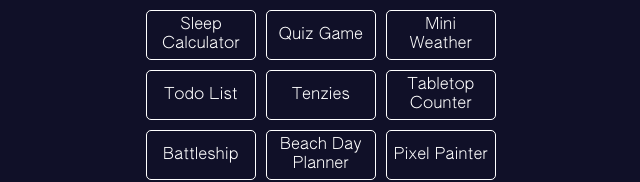
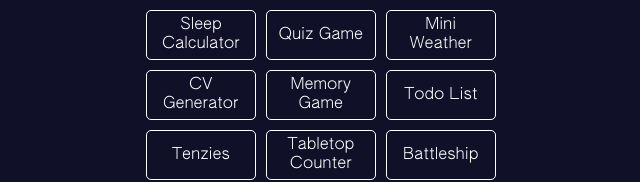
Before and after one commit to robsassack/robsassack.github.io, a React (Vite) app: page / in a window 1280 px wide. Shown: the part 194-376 px from the top of the page, without its empty margins (319-959 px from the left). Built offline with nearby package versions, Linux system fonts and the light colour scheme.

Commit message:
Added additional projects

```diff
--- a/src/projectsData.js
+++ b/src/projectsData.js
@@ -17,61 +17,71 @@ export default {
     },
     {
       id: 4,
+      title: "CV Generator",
+      url: "https://robsassack.github.io/cv-generator/",
+    },
+    {
+      id: 5,
+      title: "Memory Game",
+      url: "https://robsassack.github.io/memory-game/",
+    },
+    {
+      id: 6,
       title: "Todo List",
       url: "https://robsassack.github.io/todo-list/",
     },
     {
-      id: 5,
+      id: 7,
       title: "Tenzies",
       url: "https://robsassack.github.io/tenzies/",
     },
     {
-      id: 6,
+      id: 8,
       title: "Tabletop Counter",
       url: "https://robsassack.github.io/counter/",
     },
     {
-      id: 7,
+      id: 9,
       title: "Battleship",
       url: "https://robsassack.github.io/battleship/",
     },
     {
-      id: 8,
+      id: 10,
       title: "Beach Day Planner",
       url: "https://github.com/robsassack/beach-day-planner/",
     },
     {
-      id: 9,
+      id: 11,
       title: "Pixel Painter",
       url: "https://robsassack.github.io/pixel-painter/",
     },
     {
-      id: 10,
+      id: 12,
       title: "Tic Tac Toe",
       url: "https://robsassack.github.io/tic-tac-toe/",
     },
     {
-      id: 11,
+      id: 13,
       title: "Calculator",
       url: "https://robsassack.github.io/calculator/",
     },
     {
-      id: 12,
+      id: 14,
       title: "Rock Paper Scissors",
       url: "https://robsassack.github.io/rock-paper-scissors/",
     },
     {
-      id: 13,
+      id: 15,
       title: "Dashboard",
       url: "https://robsassack.github.io/admin-dashboard/",
     },
     {
-      id: 14,
+      id: 16,
       title: "Landing Page",
       url: "https://robsassack.github.io/landing-page/",
     },
     {
-      id: 15,
+      id: 17,
       title: "Sign-up Form",
       url: "https://robsassack.github.io/sign-up-form/",
     },
```
Also changed, not shown: 3 other files (tests, documents, lock files or other folders).
